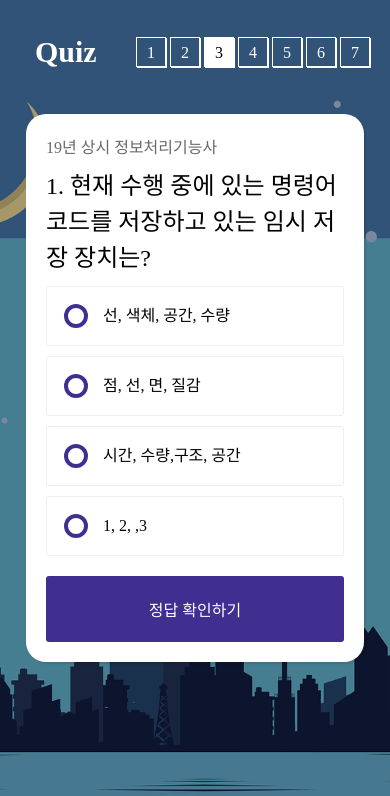
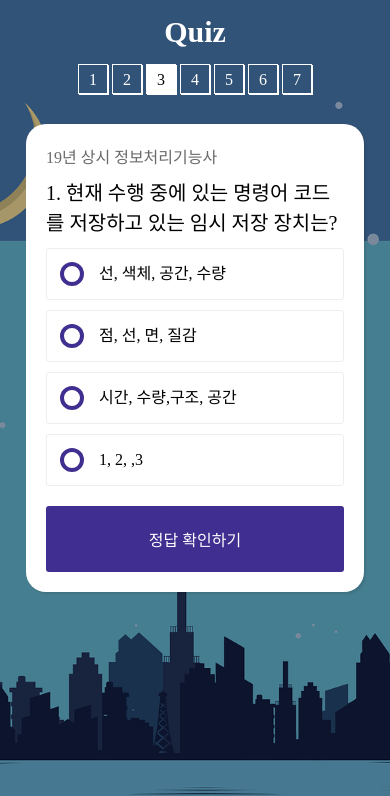
Before and after one commit to chfhr22/web2024, a PHP site: page /javascript/quiz/quizEffect03.html in a window 390 px wide. Shown: the top 796 px of the page. Run offline with PHP 8.4, Linux system fonts and the light colour scheme; some web fonts are replaced.

Commit message:
2023.09.14

```diff
--- a/javascript/quiz/assets/css/quiz.css
+++ b/javascript/quiz/assets/css/quiz.css
@@ -478,8 +478,15 @@ body::after {
 }
 
 @media (max-width: 600px){
-    #header h1 {
+    #header {
+        flex-direction: column;
+    }
+    #header h1 a {
         padding: 15px;
+    }
+    #header nav {
+        padding-right: 0;
+        margin-bottom: 20px;
     }
     #header nav li a {
         width: 30px;
@@ -505,6 +512,8 @@ body::after {
     }
     .quiz__question {
         margin-bottom: 10px;
+        line-height: 1.5;
+        font-size: 20px;
     }
     .quiz__question em {
         font-size: 20px;
@@ -521,4 +530,7 @@ body::after {
     .quiz__desc {
         padding: 14px;
     }
+    .quiz__choice label span {
+        padding: 13px;
+    }
 }
```
